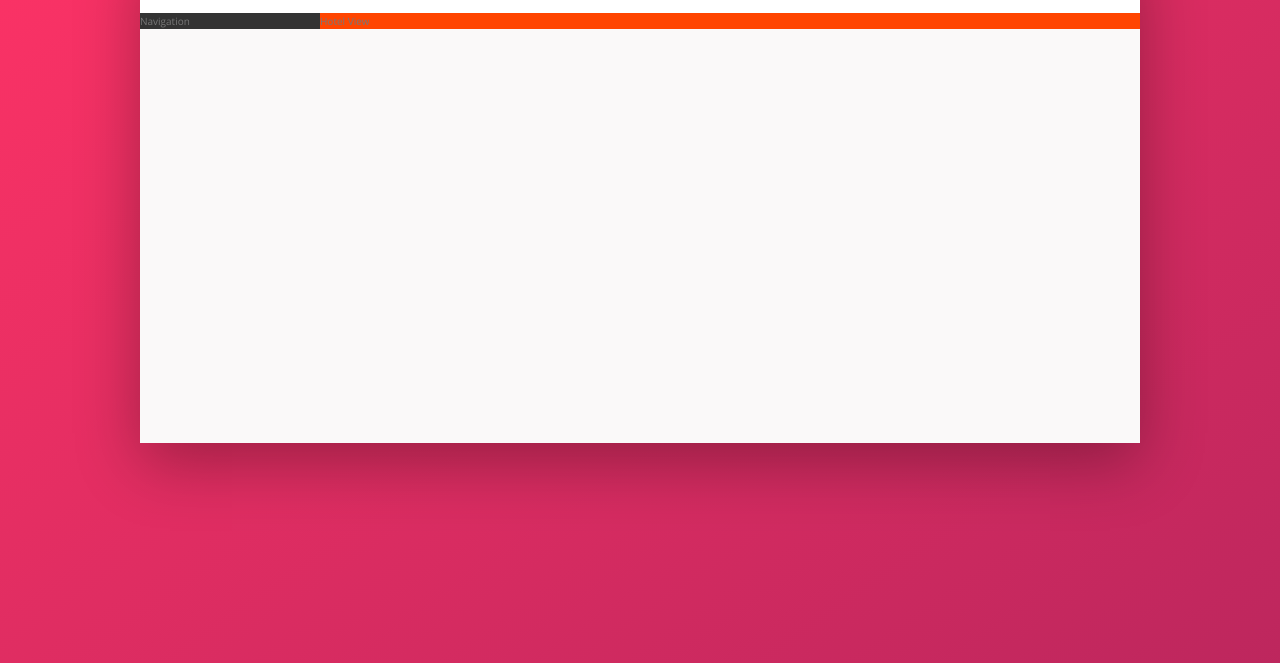
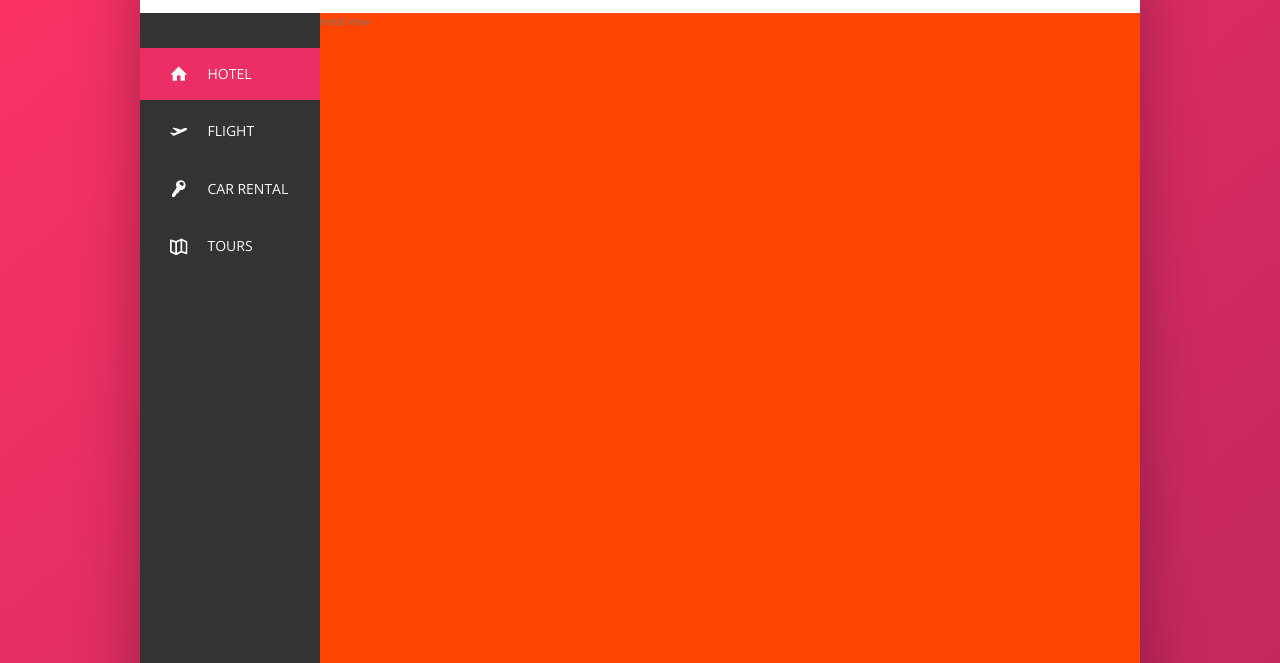
Before and after one commit to MohsAkhtar/css-trillo, a website: page index.html in a window 1280 px wide. Shown: the part 137-800 px from the top of the page. Drawn offline with nearby package versions, Linux system fonts and the light colour scheme.

Commit message:
Finished nav bar

```diff
--- a/index.html
+++ b/index.html
@@ -47,7 +47,44 @@
         </header>
         <div class="content">
             <nav class="sidebar">
-                Navigation
+                <ul class="side-nav">
+                    <li class="side-nav__item side-nav__item--active">
+                        <a href="#" class="side-nav__link">
+                            <svg class="side-nav__icon">
+                                <use xlink:href='img/sprite.svg#icon-home'></use>
+                            </svg>
+                            <span>Hotel</span>
+                        </a>
+                    </li>
+                    <li class="side-nav__item">
+                        <a href="#" class="side-nav__link">
+                            <svg class="side-nav__icon">
+                                <use xlink:href='img/sprite.svg#icon-aircraft-take-off'></use>
+                            </svg>
+                            <span>Flight</span>
+                        </a>
+                    </li>
+                    <li class="side-nav__item">
+                        <a href="#" class="side-nav__link">
+                            <svg class="side-nav__icon">
+                                <use xlink:href='img/sprite.svg#icon-key'></use>
+                            </svg>
+                            <span>Car Rental</span>
+                        </a>
+                    </li>
+                    <li class="side-nav__item">
+                        <a href="#" class="side-nav__link">
+                            <svg class="side-nav__icon">
+                                <use xlink:href='img/sprite.svg#icon-map'></use>
+                            </svg>
+                            <span>Tours</span>
+                        </a>
+                    </li>
+                </ul>
+
+                <div class="legal">
+                    &copy; 2017 by trillo. All rights reserved.
+                </div>
             </nav>
             <main class="hotel-view">
                 Hotel View
--- a/sass/_components.scss
+++ b/sass/_components.scss
@@ -124,3 +124,79 @@
     margin-right: 1rem;
   }
 }
+
+//////////////////
+// SIDE NAV
+.side-nav {
+  font-size: 1.4rem;
+  list-style: none;
+  margin-top: 3.5rem;
+
+  &__item {
+    position: relative;
+
+    // give margin to all items apart from last
+    &:not(:last-child) {
+      margin-bottom: 0.5rem;
+    }
+  }
+
+  // for placing red bars before animation on side bar items
+  &__item::before {
+    // remember to specify content otherwise won't show
+    content: "";
+    position: absolute;
+    top: 0;
+    left: 0;
+    height: 100%;
+    width: 3px;
+    background-color: var(--color-primary);
+
+    // scale grows in all directions in this case Y
+    transform: scaleY(0);
+    transition: transform 0.2s, width 0.4s cubic-bezier(1, 0, 0, 1) 0.2s,
+      background-color 0.1s; // width is getting a delay of 0.2s
+  }
+
+  // side bar hover animation, setting active also to be automatically have bar across
+  &__item:hover::before,
+  &__item--active::before {
+    transform: scaleY(1);
+    width: 100%;
+  }
+
+  // adding a little colour change when you click hovered link
+  &__item:active::before {
+    background-color: var(--color-primary-light);
+  }
+
+  &__link:link,
+  &__link:visited {
+    color: var(--color-grey-light-1);
+    text-decoration: none;
+    text-transform: uppercase;
+    display: block;
+    padding: 1.5rem 3rem;
+    position: relative; // z-index only works with a specified position
+    z-index: 10; // to make sure text is always above hover animation
+
+    display: flex;
+    align-items: center;
+  }
+
+  &__icon {
+    width: 1.75rem;
+    height: 1.75rem;
+    margin-right: 2rem;
+    fill: currentColor; // currentColor is the colour of this element or the parent element
+  }
+}
+
+//////////////////
+// LEGAL TEXT
+.legal {
+  font-size: 1.2rem;
+  color: car(--color-grey-light-4);
+  text-align: center;
+  padding: 2.5rem;
+}
--- a/sass/_layout.scss
+++ b/sass/_layout.scss
@@ -26,11 +26,16 @@
   background-color: var(--color-grey-dark-1);
   // dont want grow, or shrink if there is space but keep it at 18%
   flex: 0 0 18%;
+
+  display: flex;
+  flex-direction: column; // justify content is usually left to right so changing direction means we can align vertically
+  justify-content: space-between;
 }
 
 .hotel-view {
   background-color: #fff;
   background-color: orangered;
+  height: 80rem; // testing
 
   // we want it occupy entire remaining space, so 'grow' as much as it can
   flex: 1; // 1 means grows as much as it can
```
Also changed, not shown: css/style.css.
